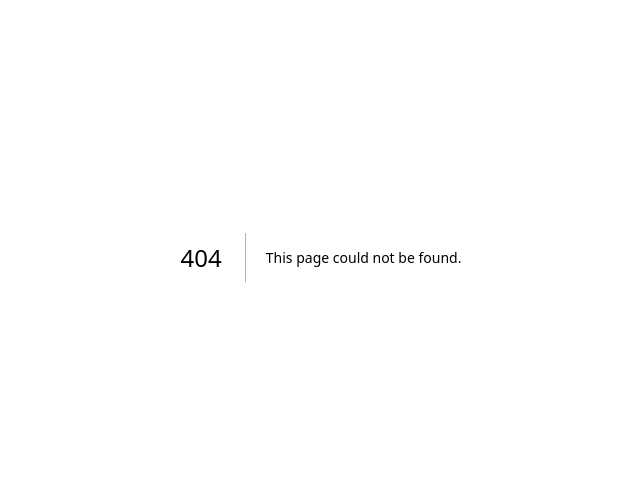
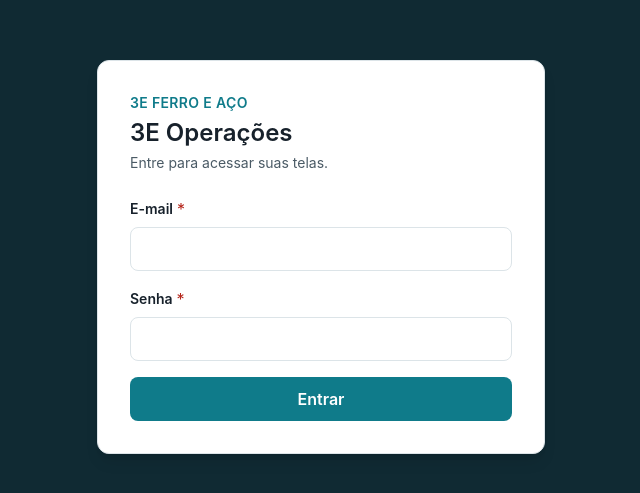
Before and after one commit to Renan2004a/3e-operacoes, a Next.js app: page /login in a window 1280 px wide. Before the commit this address had no page. Shown: the part 143-636 px from the top of the page, without its empty margins (319-959 px from the left). Built offline with nearby package versions, Linux system fonts and the light colour scheme.

Commit message:
feat(frontend): adiciona tela de login

```diff
--- /dev/null
+++ b/src/app/login/page.tsx
@@ -0,0 +1,93 @@
+'use client'
+
+import { useState } from 'react'
+import { useRouter } from 'next/navigation'
+import { Alert } from '@/shared/ui/alert'
+import { Button } from '@/shared/ui/button'
+import { Field } from '@/shared/ui/field'
+import { Input } from '@/shared/ui/input'
+import { ApiError, apiPost } from '@/shared/http/api-client'
+
+/** Tela do perfil entregue nesta fatia (operador). */
+const TELA_DO_PERFIL = '/operador/fila'
+
+export default function LoginPage() {
+  const router = useRouter()
+  const [email, setEmail] = useState('')
+  const [senha, setSenha] = useState('')
+  const [erro, setErro] = useState<string | null>(null)
+  const [enviando, setEnviando] = useState(false)
+
+  async function aoEnviar(evento: React.FormEvent<HTMLFormElement>) {
+    evento.preventDefault()
+    setErro(null)
+    setEnviando(true)
+
+    try {
+      await apiPost(
+        '/api/auth/login',
+        { email, senha },
+        { redirectOnUnauthorized: false },
+      )
+      router.push(TELA_DO_PERFIL)
+    } catch (error) {
+      if (error instanceof ApiError && error.status === 401) {
+        setErro('E-mail ou senha inválidos. Verifique e tente novamente.')
+      } else {
+        setErro('Não foi possível entrar agora. Tente novamente.')
+      }
+    } finally {
+      setEnviando(false)
+    }
+  }
+
+  return (
+    <main className="grid min-h-screen place-items-center bg-brand-900 p-4">
+      <div className="w-full max-w-md rounded-card border border-line bg-surface p-6 shadow-lg sm:p-8">
+        <p className="text-sm font-semibold uppercase tracking-wide text-accent">3E Ferro e Aço</p>
+        <h1 className="mt-1 text-2xl font-semibold text-ink">3E Operações</h1>
+        <p className="mt-1 text-sm text-muted">Entre para acessar suas telas.</p>
+
+        <form className="mt-6 grid gap-4" onSubmit={aoEnviar} noValidate>
+          {erro ? (
+            <Alert variant="error" title="Não foi possível entrar">
+              {erro}
+            </Alert>
+          ) : null}
+
+          <Field label="E-mail" required>
+            {(props) => (
+              <Input
+                {...props}
+                type="email"
+                name="email"
+                autoComplete="username"
+                required
+                value={email}
+                onChange={(evento) => setEmail(evento.target.value)}
+              />
+            )}
+          </Field>
+
+          <Field label="Senha" required>
+            {(props) => (
+              <Input
+                {...props}
+                type="password"
+                name="senha"
+                autoComplete="current-password"
+                required
+                value={senha}
+                onChange={(evento) => setSenha(evento.target.value)}
+              />
+            )}
+          </Field>
+
+          <Button type="submit" block disabled={enviando}>
+            {enviando ? 'Entrando…' : 'Entrar'}
+          </Button>
+        </form>
+      </div>
+    </main>
+  )
+}
```
Also changed, not shown: .specs/features/frontend-fundacao/spec.md, .specs/features/frontend-fundacao/tasks.md, 1 other file (tests, documents, lock files or other folders).
